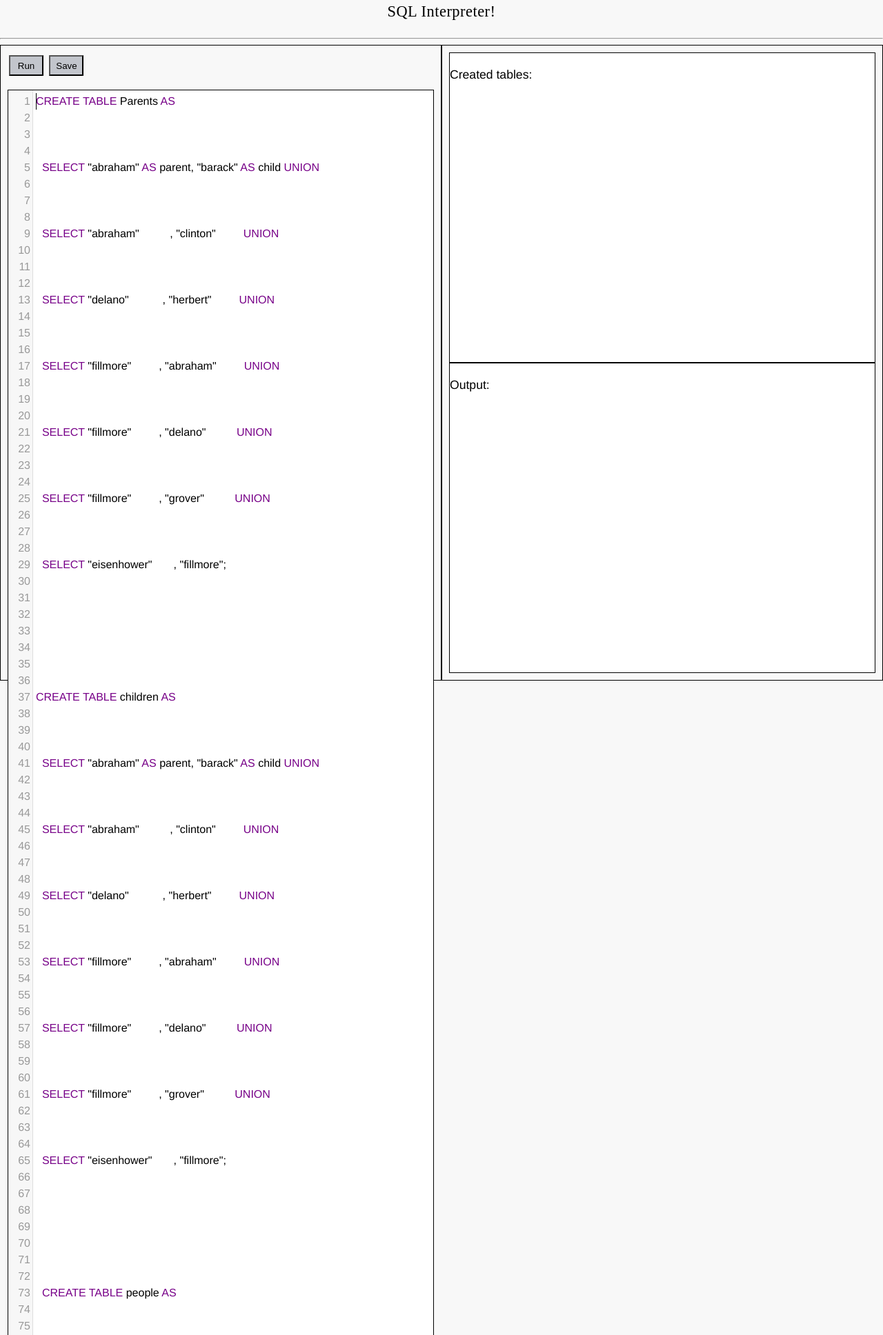
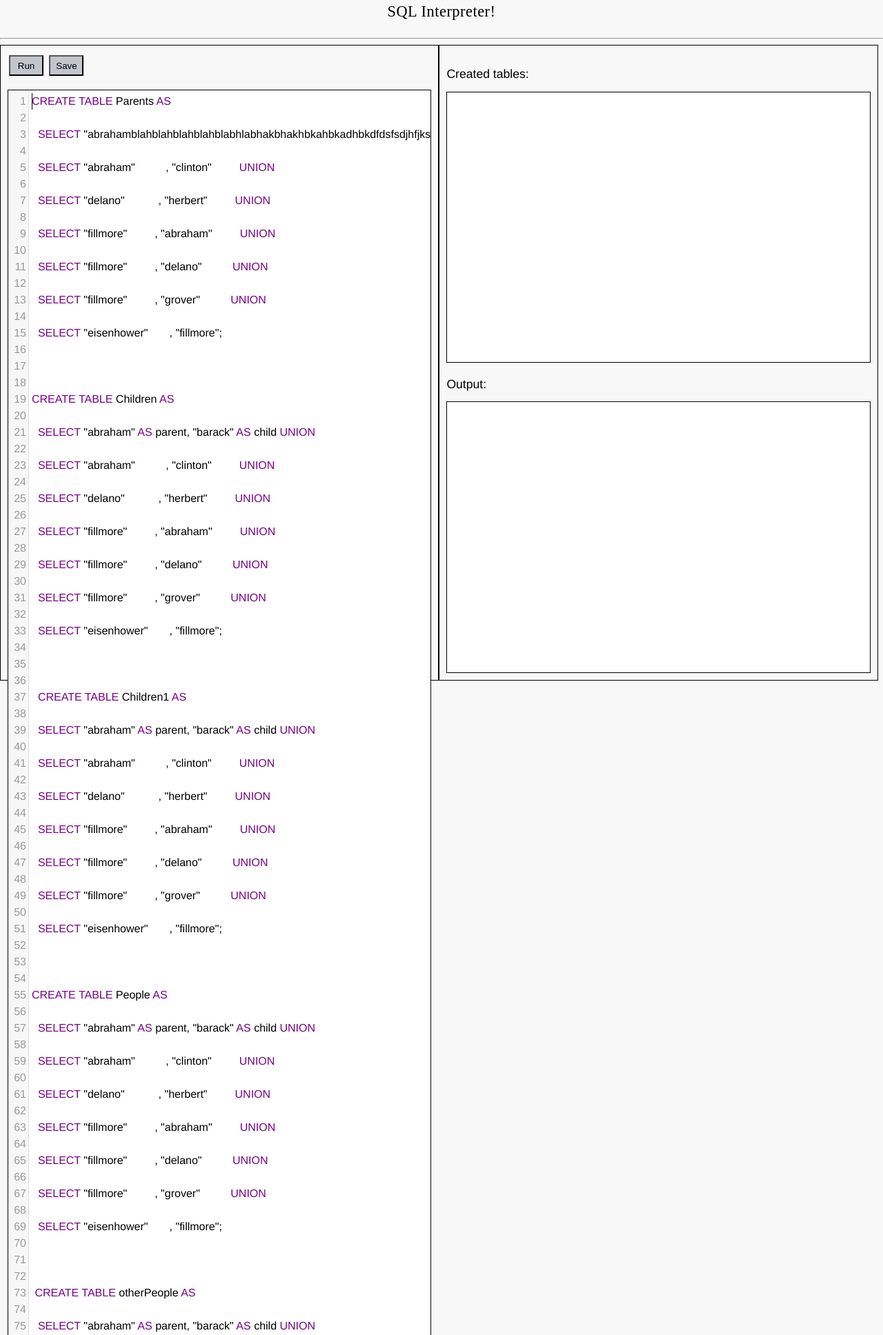
Before and after one commit to reinaw1012/SQL-Editor, a Flask app: page / in a window 1280 px wide. Shown: the top 1936 px of the page at 69% size. Run offline with Flask 2, Linux system fonts and the light colour scheme; some libraries are stand-ins or nearby versions; some web fonts are replaced.

Commit message:
changed table formatting

```diff
--- a/app/routes.py
+++ b/app/routes.py
@@ -57,7 +57,9 @@ def index():
                         title, table = displayTable(query, conn)
                         createdTables.append([title,table])
                     results = conn.cursor().execute(query)
-                    data.append([row for row in results])
+                    resultTable = [row for row in results]
+                    if resultTable:
+                        data.append(resultTable)
             save("example.sql",queries)
         if form.save.data:
             queries = form.code.data
--- a/app/static/style.css
+++ b/app/static/style.css
@@ -23,7 +23,7 @@
   padding-bottom: 10px;
   padding-left: 10px;
   height: 95vh;
-  width: 50vw;
+  width: 48vw;
 }
 .CodeMirror {
   border: 1px solid black;
@@ -59,37 +59,39 @@ input[type=button]:hover, input[type=submit]:hover {
   padding-bottom: 10px;
   padding-left: 10px;
   height: 95vh;
-  width: 50vw;
+  width: 48vw;
 }
 
 #createdTables, #returnTables {
+  display: flex;
+  flex-direction: row;
+  align-content: space-around;
   background: white;
-  border-style: solid;
-  border-width: 1px;
-  overflow: auto;
+  border: 1px solid black;
+  padding-top: 10px;
+  padding-right: 10px;
+  padding-bottom: 10px;
+  padding-left: 10px;
+  overflow-x: scroll;
+  overflow-y: scroll;
   height: 50%;
 }
 
-table {
-  border-collapse: collapse;
+#createdTable, #returnTable {
+  width: 300px;
+  overflow-x: scroll;
 }
 
-table, th, td {
+table {
+  background: white;
+  margin: 10px;
+  position: relative;
+}
+
+table td tr {
   border: 1px solid black;
 }
 
-table {
-  border-spacing: 1;
-  border-collapse: collapse;
-  background: white;
-  border-radius: 10px;
-  overflow: hidden;
-  width: 100%;
-  margin: 0 auto;
-  margin-top: 0;
-  margin-bottom: 10px;
-  position: relative;
-}
 table * {
   position: relative;
 }
--- a/app/templates/index.html
+++ b/app/templates/index.html
@@ -47,9 +47,10 @@
                 </script>
             </div>
             <div class="flex-container" id="output">
-                <div id="createdTables">
                 <h3>Created tables: </h3>
+                <div class="flex-container" id="createdTables">
                     {% for table in createdTables %}
+                    <div id="createdTable">
                         <table>
                             <caption>{{table[0]}}</caption>
                             {% for row in table[1] %}
@@ -61,11 +62,13 @@
                             {% endfor %}
                         </table>
                         <br>
+                    </div>
                     {% endfor %}
                 </div>
-                <div id="returnTables">
                 <h3>Output: </h3>
+                <div class="flex-container" id="returnTables">
                     {% for table in data %}
+                    <div id="returnTable">
                         <table>
                             {% for row in table %}
                             <tr>
@@ -75,6 +78,8 @@
                             </tr>
                             {% endfor %}
                         </table>
+                        <br>
+                    </div>
                     {% endfor %}
                 </div>
             </div>
--- a/example.sql
+++ b/example.sql
@@ -1,117 +1,97 @@
 CREATE TABLE Parents AS
 
-
-
-  SELECT "abraham" AS parent, "barack" AS child UNION
-
-
+  SELECT "abrahamblahblahblahblahblabhlabhakbhakhbkahbkadhbkdfdsfsdjhfjksdh" AS parent, "fdsfsdfdsfdsfdsfdsbarack" AS child UNION
 
   SELECT "abraham"          , "clinton"         UNION
 
-
-
   SELECT "delano"           , "herbert"         UNION
-
-
 
   SELECT "fillmore"         , "abraham"         UNION
 
-
-
   SELECT "fillmore"         , "delano"          UNION
 
-
-
   SELECT "fillmore"         , "grover"          UNION
-
-
 
   SELECT "eisenhower"       , "fillmore";
 
 
 
-
-
-
-
-CREATE TABLE children AS
-
-
+CREATE TABLE Children AS
 
   SELECT "abraham" AS parent, "barack" AS child UNION
 
-
-
   SELECT "abraham"          , "clinton"         UNION
-
-
 
   SELECT "delano"           , "herbert"         UNION
 
-
-
   SELECT "fillmore"         , "abraham"         UNION
-
-
 
   SELECT "fillmore"         , "delano"          UNION
 
-
-
   SELECT "fillmore"         , "grover"          UNION
-
-
 
   SELECT "eisenhower"       , "fillmore";
 
 
 
-
-
-
-
-  CREATE TABLE people AS
-
-
+  CREATE TABLE Children1 AS
 
   SELECT "abraham" AS parent, "barack" AS child UNION
 
-
-
   SELECT "abraham"          , "clinton"         UNION
-
-
 
   SELECT "delano"           , "herbert"         UNION
 
-
-
   SELECT "fillmore"         , "abraham"         UNION
-
-
 
   SELECT "fillmore"         , "delano"          UNION
 
-
-
   SELECT "fillmore"         , "grover"          UNION
-
-
 
   SELECT "eisenhower"       , "fillmore";
 
 
 
+CREATE TABLE People AS
 
+  SELECT "abraham" AS parent, "barack" AS child UNION
+
+  SELECT "abraham"          , "clinton"         UNION
+
+  SELECT "delano"           , "herbert"         UNION
+
+  SELECT "fillmore"         , "abraham"         UNION
+
+  SELECT "fillmore"         , "delano"          UNION
+
+  SELECT "fillmore"         , "grover"          UNION
+
+  SELECT "eisenhower"       , "fillmore";
+
+
+
+ CREATE TABLE otherPeople AS
+
+  SELECT "abraham" AS parent, "barack" AS child UNION
+
+  SELECT "abraham"          , "clinton"         UNION
+
+  SELECT "delano"           , "herbert"         UNION
+
+  SELECT "fillmore"         , "abraham"         UNION
+
+  SELECT "fillmore"         , "delano"          UNION
+
+  SELECT "fillmore"         , "grover"          UNION
+
+  SELECT "eisenhower"       , "fillmore";
 
 
 
 SELECT * FROM children;
 
-
-
 SELECT * FROM people;
 
-
+SELECT * FROM otherPeople;
 
 SELECT * from parents;
```
Also changed, not shown: other parts of app/static/style.css (+0 -21 lines), README.md, database.db. Lines whose indentation alone changed are shown as unchanged.
